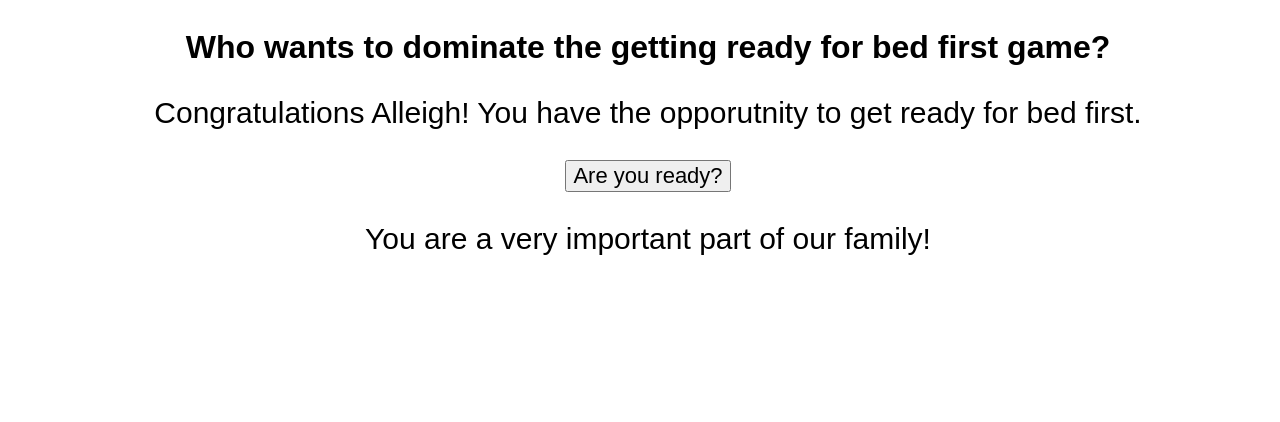
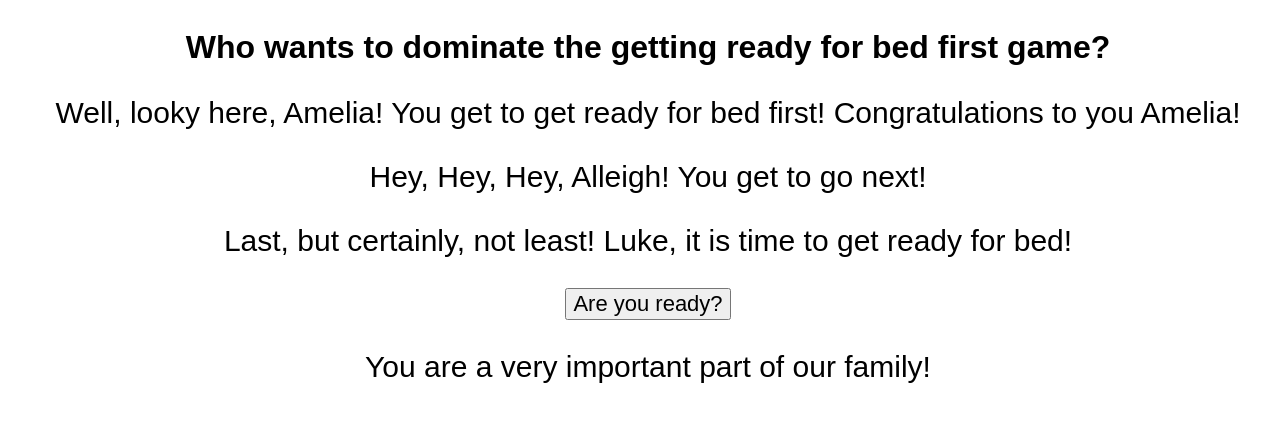
Before and after one commit to jbharrisky/teeth, a plain HTML site: page index.html in a window 1280 px wide. Both pictures are taken after a click on the button "Are you ready?". Drawn offline with Linux system fonts and the light colour scheme.

Commit message:
one click and all 3 get assigned an order.

```diff
--- a/index.html
+++ b/index.html
@@ -6,13 +6,17 @@
     <meta name="viewport" content="width=device-width, initial-scale=1.0">
     <link rel="stylesheet" href="resources/styles.css">
     <script src="js/script.js"></script>
-    <title>Whose goes first?</title>
+    <title>Who goes first?</title>
 </head>
 <body>
 
   <div class="container" id="container">
     <h1>Who wants to dominate the getting ready for bed first game?</h1>
-    <p id="list" class="list"></p>
+    <p id="first" class="first"></p>
+
+    <p id="second" class="second"></p>
+
+    <p id="third" class="third"></p>
 
     <button id="button" class="button" onclick="group()" >Are you ready?</button>
 
--- a/js/script.js
+++ b/js/script.js
@@ -1,5 +1,9 @@
-const kids = ["Luke", "Alleigh", "Amelia"];
+const kids = ["Luke", "Alleigh", "Amelia"]; // array of the OTB
 
+// shuffling the names around
+const kidsShuffle = kids.sort((a, b) => 0.5 - Math.random());
+
+// These are encouraging quotes for the kids
 const quotes = [
     "We love being your parent!",
     "You are a very important part of our family!",
@@ -10,19 +14,25 @@ const quotes = [
     "You matter to us!",
     "We appreciate your help!",
     "We love laughing with you!",
-]
+];
 
 function group() {
-    getReady();
+    getReady(kids);
     generateQuote();
 };
 
 
 function getReady() {
- document.getElementById('list').innerHTML = "Congratulations "
- + kids[Math.floor(Math.random()* kids.length)] + "!" +
-   " You have the opporutnity to get ready for bed first.";
-};
+
+  document.getElementById('first').innerHTML = "Well, looky here, " + kidsShuffle[0]
+  + "! You get to get ready for bed first! Congratulations to you " + kidsShuffle[0] + "!";
+  document.getElementById('second').innerHTML = "Hey, Hey, Hey, "  + kidsShuffle[1] + "! You get to go next! ";
+  document.getElementById('third').innerHTML = "Last, but certainly, not least! " + kidsShuffle[2] + ", it is time to get ready for bed!";
+ };
+
+
+
+
 
 function generateQuote() {
     document.getElementById('quote').innerHTML =
--- a/resources/styles.css
+++ b/resources/styles.css
@@ -12,7 +12,7 @@ body {
 }
 
 
-.list {
+.first, .second, .third {
     font-size: 30px;
 }
 
```
